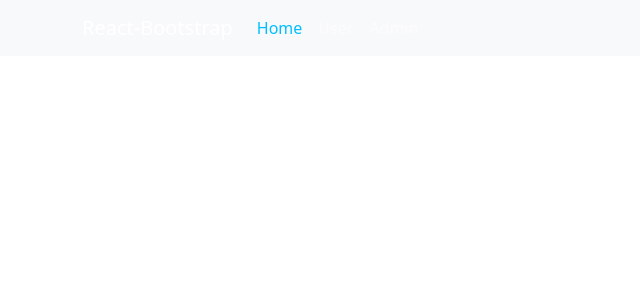
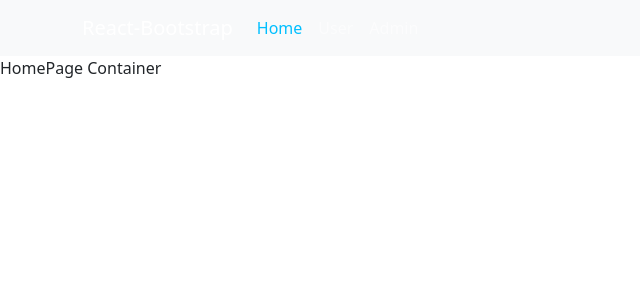
Before and after one commit to kenzongo/learning-reactjs, a React (Create React App) app: page / in a window 1280 px wide. Shown: the top 300 px of the page, without its empty margins (0-640 px from the left). Built offline with nearby package versions, Linux system fonts and the light colour scheme.

Commit message:
video 51

```diff
--- a/src/components/Header/Header.js
+++ b/src/components/Header/Header.js
@@ -8,7 +8,7 @@
     return (
         <Navbar bg="dark" expand="lg" className="bg-body-tertiary" variant="dark">
             <Container>
-                <Navbar.Brand href="#home">React-Bootstrap</Navbar.Brand>
+                <NavLink to={`/`} className="navbar-brand">React-Bootstrap</NavLink>
                 <Navbar.Toggle aria-controls="basic-navbar-nav" />
                 <Navbar.Collapse id="basic-navbar-nav">
                     <Nav className="me-auto">
@@ -21,9 +21,9 @@
                     </Nav>
                     <Nav>
                         <NavDropdown title="Settings" id="basic-nav-dropdown">
-                            <NavDropdown.Item href="#action/3.1">Log in</NavDropdown.Item>
-                            <NavDropdown.Item href="#action/3.2">Log out</NavDropdown.Item>
-                            <NavDropdown.Item href="#action/3.3">User Info</NavDropdown.Item>
+                            <NavDropdown.Item>Log in</NavDropdown.Item>
+                            <NavDropdown.Item>Log out</NavDropdown.Item>
+                            <NavDropdown.Item>User Info</NavDropdown.Item>
                         </NavDropdown>
                     </Nav>
                 </Navbar.Collapse>
--- /dev/null
+++ b/src/components/Home/HomePage.js
@@ -0,0 +1,9 @@
+const HomePage = (props) => {
+    return (
+        <div className="homepage-container">
+            HomePage Container
+        </div>
+    )
+}
+
+export default HomePage;
--- a/src/index.js
+++ b/src/index.js
@@ -8,6 +8,7 @@
 import 'bootstrap/dist/css/bootstrap.min.css';
 import Admin from './components/Admin/Admin'
 import User from './components/User/User';
+import HomePage from './components/Home/HomePage';
 
 const root = ReactDOM.createRoot(document.getElementById('root'));
 root.render(
@@ -16,6 +17,7 @@
     <BrowserRouter>
       <Routes>
         <Route path='/' element={<App />}>
+          <Route index element={<HomePage />} />
           <Route path='/admins' element={<Admin />} />
           <Route path='/users' element={<User />} />
         </Route>
```
